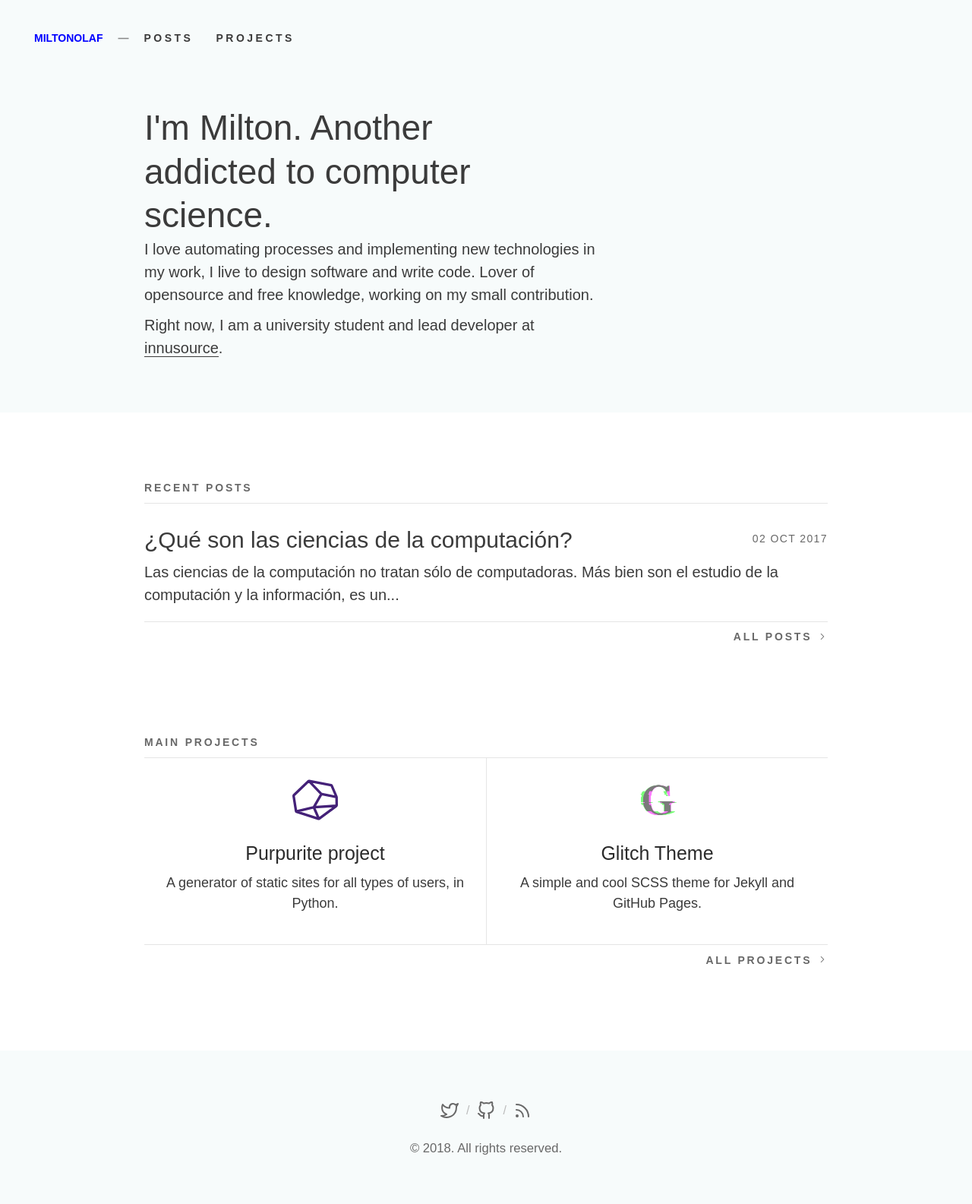
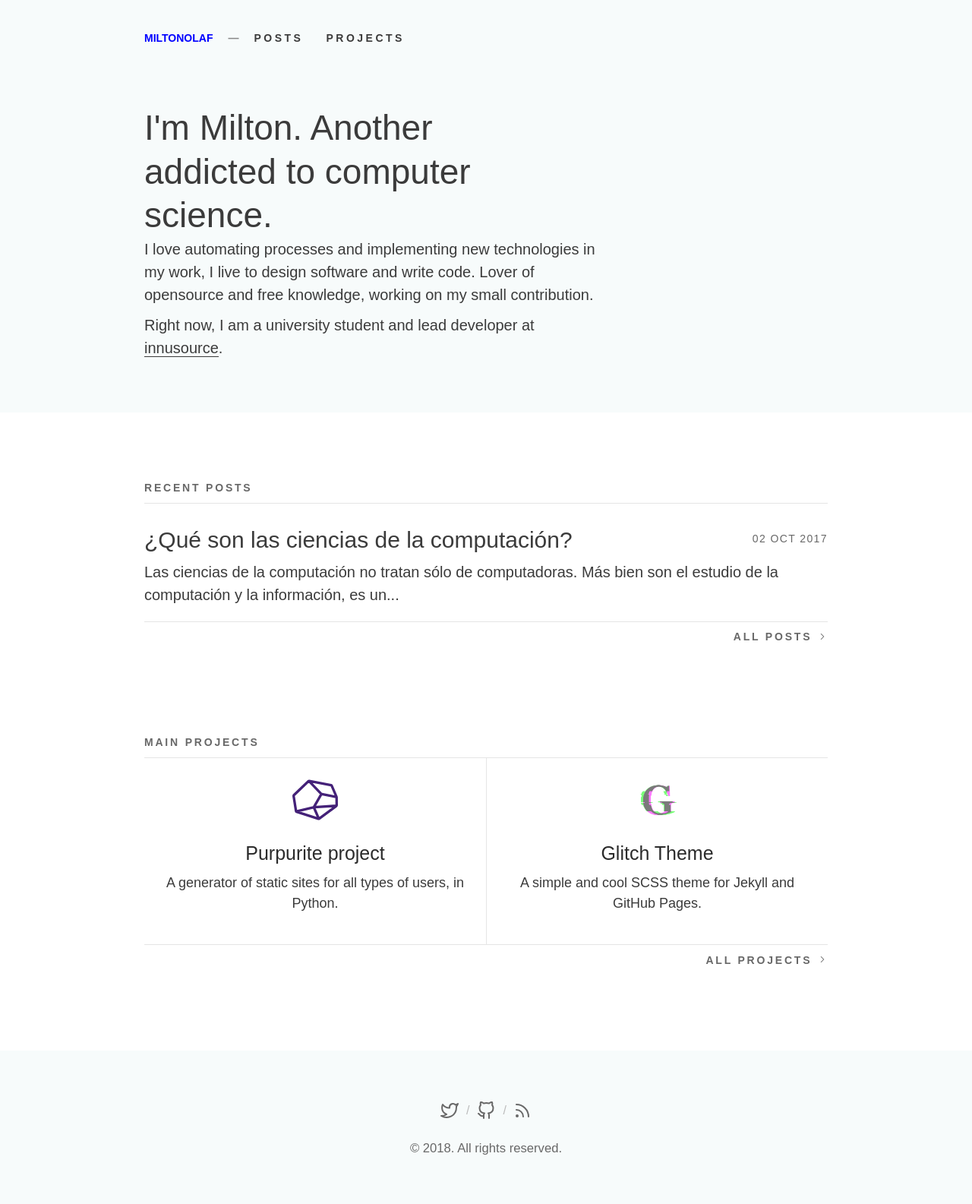
Before and after one commit to MiltonOlaf/miltonolaf.github.io, a Jekyll site: the page built from index.html, in a window 1280 px wide. Shown: the whole page at 76% size. Built offline with Jekyll 4.4.1, drawn with Linux system fonts in a browser that asks for light colours; some web fonts are replaced.

Commit message:
nav container

```diff
--- a/_sass/glitch/_layout.scss
+++ b/_sass/glitch/_layout.scss
@@ -9,7 +9,7 @@
   margin-left:  auto;
   margin-right: auto;
 }
-.hero, #posts, #projects{
+.hero, #posts, #projects, header{
   .container{
     max-width: 48rem;
   }
@@ -19,8 +19,3 @@
     max-width: 48rem;
   }
 }
-header{
-  .container{
-    max-width: 62.5rem;
-  }
-}
```
